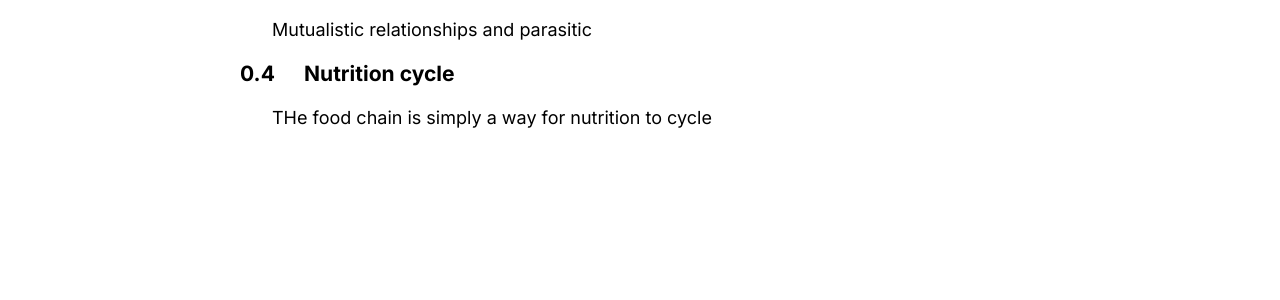
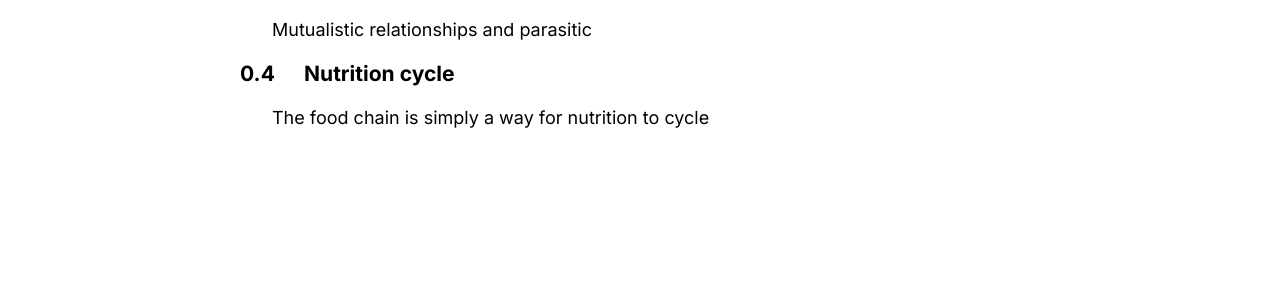
Before and after one commit to LukeNK/n-week-project, a Jekyll site: the page built from drafts/env-nutritional.md, in a window 1280 px wide. Shown: the part 252-552 px from the top of the page. Built offline with Jekyll 4.4.1, drawn with Linux system fonts in a browser that asks for light colours.

Commit message:
Adjust capitalization

```diff
--- a/drafts/env-nutritional.md
+++ b/drafts/env-nutritional.md
@@ -14,4 +14,4 @@ There are four main modes (use table).
 Mutualistic relationships and parasitic
 
 ### Nutrition cycle
-THe food chain is simply a way for nutrition to cycle
+The food chain is simply a way for nutrition to cycle
```
